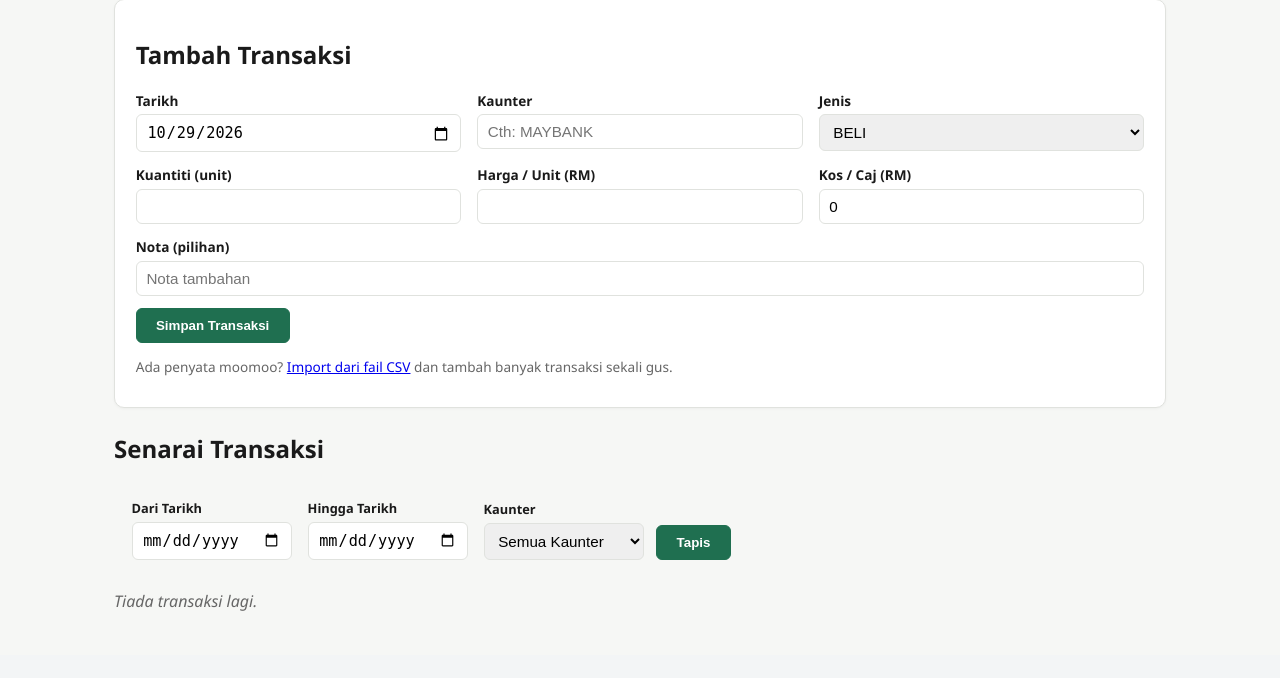
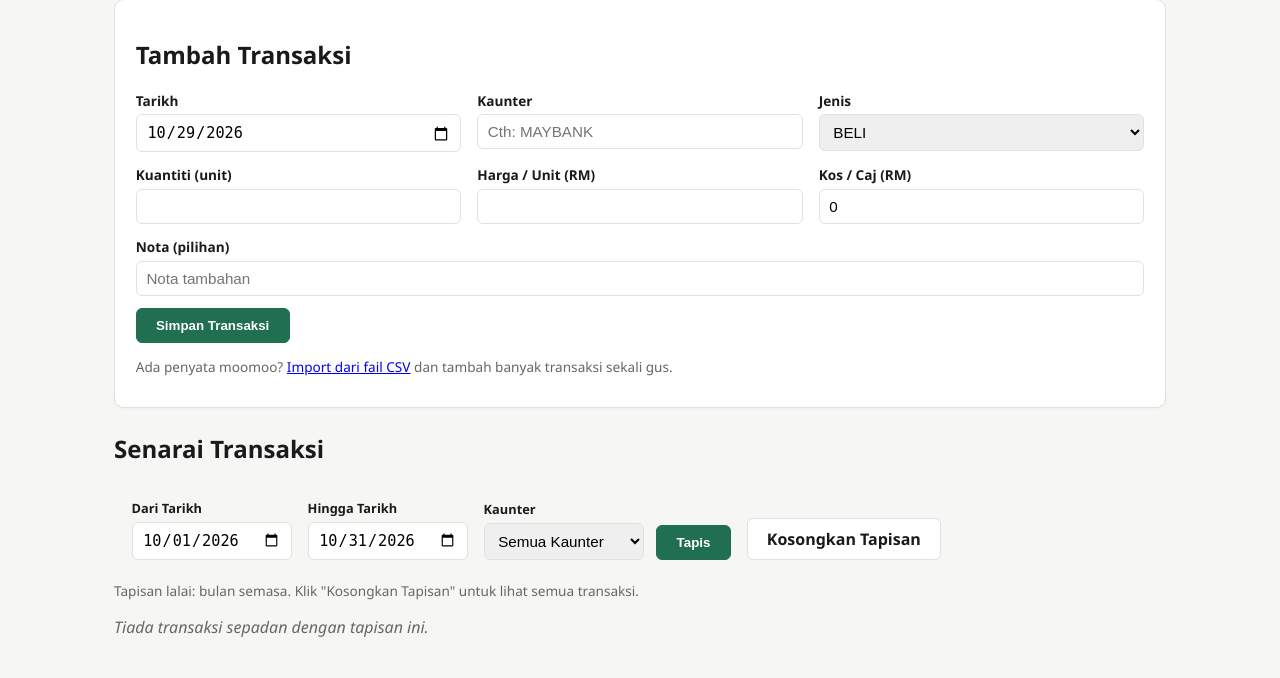
Before and after one commit to aswadinasir/SahamAku, a Flask app: page /transaksi in a window 1280 px wide. Shown: the part 145-823 px from the top of the page. Before the commit the page ends 756 px from the top, so only its background shows below. Run offline with Flask 3, Linux system fonts and the light colour scheme; data that the repository does not hold is empty.

Commit message:
Lalaikan Senarai Transaksi kepada tapisan bulan semasa
Lawatan pertama ke /transaksi (tiada parameter query) kini tapis
automatik kepada bulan semasa. "Kosongkan Tapisan" hantar dari/hingga
kosong secara eksplisit untuk papar semua transaksi.

Co-Authored-By: Claude Sonnet 5 <noreply@anthropic.com>
Claude-Session: https://claude.ai/code/session_01HWjVVZ5dxEvmhiUJZNdjzQ

```diff
--- a/app.py
+++ b/app.py
@@ -1,6 +1,6 @@
 import os
 import sqlite3
-from datetime import date
+from datetime import date, timedelta
 
 from flask import Flask, g, redirect, render_template, request, url_for
 
@@ -39,6 +39,16 @@ def muat_semua_transaksi(db):
         "SELECT * FROM transaksi ORDER BY tarikh ASC, id ASC"
     ).fetchall()
     return [dict(r) for r in rows]
+
+
+def julat_bulan_semasa():
+    hari_ini = date.today()
+    awal = hari_ini.replace(day=1)
+    if hari_ini.month == 12:
+        akhir = hari_ini.replace(day=31)
+    else:
+        akhir = hari_ini.replace(month=hari_ini.month + 1, day=1) - timedelta(days=1)
+    return awal.isoformat(), akhir.isoformat()
 
 
 def muat_semua_modal(db):
@@ -85,8 +95,13 @@ def senarai_transaksi():
 
     senarai_kaunter = sorted({t["kaunter"] for t in transaksi})
 
-    f_dari = request.args.get("dari", "").strip()
-    f_hingga = request.args.get("hingga", "").strip()
+    if "dari" in request.args:
+        # Borang tapisan dihantar (termasuk "Kosongkan Tapisan") - guna terus apa yang dihantar.
+        f_dari = request.args.get("dari", "").strip()
+        f_hingga = request.args.get("hingga", "").strip()
+    else:
+        # Lawatan pertama / klik nav - lalai tapis kepada bulan semasa.
+        f_dari, f_hingga = julat_bulan_semasa()
     f_kaunter = request.args.get("kaunter", "").strip().upper()
 
     ledger_tapis = ledger
--- a/templates/transaksi.html
+++ b/templates/transaksi.html
@@ -66,10 +66,11 @@
   <div class="borang-baris">
     <button type="submit" class="btn btn-utama">Tapis</button>
     {% if ada_tapisan %}
-    <a href="{{ url_for('senarai_transaksi') }}" class="btn">Kosongkan Tapisan</a>
+    <a href="{{ url_for('senarai_transaksi', dari='', hingga='', kaunter='') }}" class="btn">Kosongkan Tapisan</a>
     {% endif %}
   </div>
 </form>
+<p class="catatan-kecil" style="margin-top:-0.6rem;">Tapisan lalai: bulan semasa. Klik "Kosongkan Tapisan" untuk lihat semua transaksi.</p>
 
 {% if ledger %}
 <table class="jadual">
```
